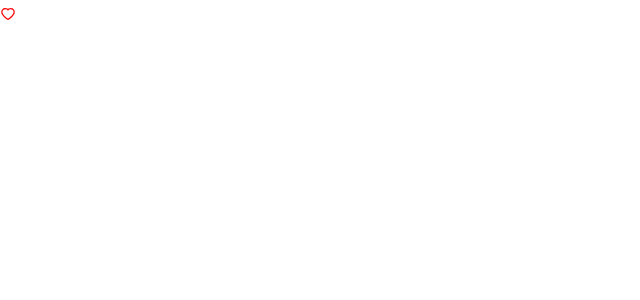
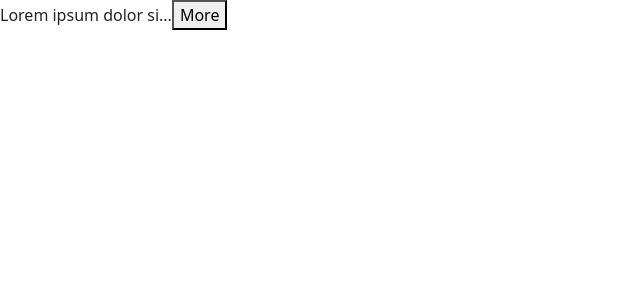
Before and after one commit to balili-melchorjr-developer/react-todo-list, a React (Vite) app: page / in a window 1280 px wide. Shown: the top 300 px of the page, without its empty margins (0-640 px from the left). Built offline with nearby package versions, Linux system fonts and the light colour scheme.

Commit message:
Expandable Text

```diff
--- a/src/App.jsx
+++ b/src/App.jsx
@@ -1,10 +1,14 @@
+import ExpandableTextConponent from "./components/ExpandableTextConponent"
 import LikeComponent from "./components/LikeComponent"
 
 function App() {
 
   return (
     <>
-      <LikeComponent onClick={() => console.log("Clicked")}/>
+      <ExpandableTextConponent maxChars={20}>
+        Lorem ipsum dolor sit amet consectetur adipisicing elit. Fugiat, dignissimos! Asperiores id nam voluptas blanditiis at ab doloribus aliquam dolor, sit magni incidunt assumenda rerum nostrum ratione doloremque ullam. Voluptatum.
+
+      </ExpandableTextConponent>
     </>
   )
 }
--- /dev/null
+++ b/src/components/ExpandableTextConponent.jsx
@@ -0,0 +1,18 @@
+import React, { useState } from 'react'
+
+const ExpandableTextConponent = ({ children, maxChars }) => {
+    const [showFullText, setShowFullText] = useState(false)
+    const text = showFullText ? children : children.substring(0, maxChars)
+
+    if(children.length <= maxChars) {
+        return <div>{children}</div>
+    }
+  return (
+    <div>
+        {text}...
+        <button onClick={() => setShowFullText(prevState => !prevState)}>{showFullText ? "Less" : "More"}</button>
+    </div>
+  )
+}
+
+export default ExpandableTextConponent
```
